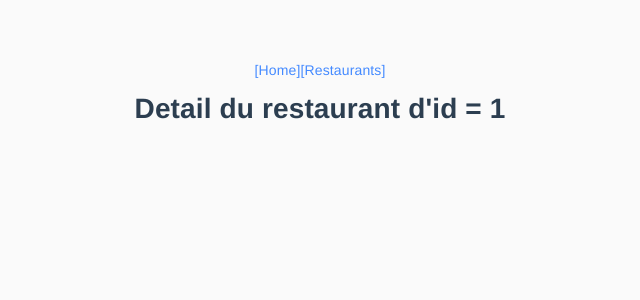
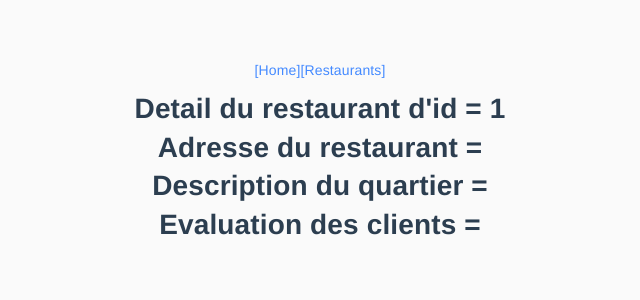
Before and after one commit to ThomasGauci/GestionnaireMenusCartesRestaurants, a Vue app: page /restaurant/1 in a window 1280 px wide. Shown: the top 300 px of the page, without its empty margins (320-960 px from the left). Built offline with nearby package versions, Linux system fonts and the light colour scheme.

Commit message:
Ajout bd

```diff
--- a/src/components/RestaurantDetail.vue
+++ b/src/components/RestaurantDetail.vue
@@ -1,6 +1,9 @@
 <template>
 <div>
   <h1>Detail du restaurant d'id = {{id}}</h1>
+  <h1>Adresse du restaurant = </h1>
+  <h1>Description du quartier = </h1>
+  <h1>Evaluation des clients = </h1>
   </div>
 </template>
 
```
Also changed, not shown: 1 other file (tests, documents, lock files or other folders).
